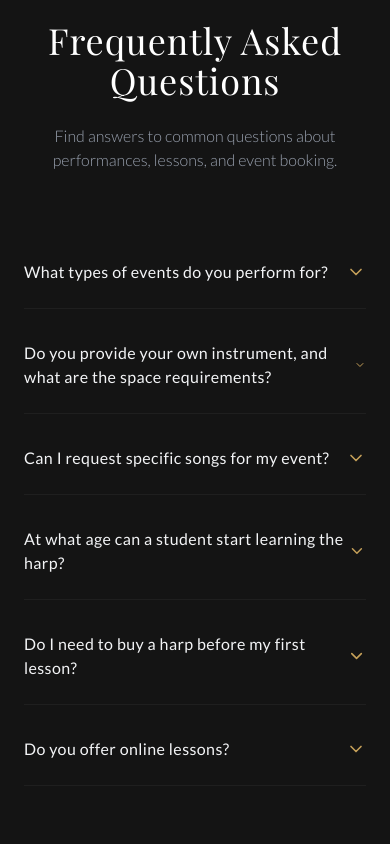
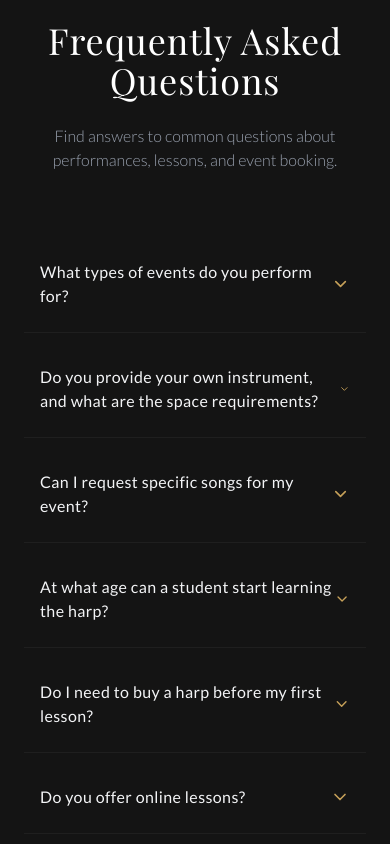
Before and after one commit to Butternctu/yiruimusic, a React (Vite) app: page / in a window 390 px wide. Shown: the part 4945-5789 px from the top of the page. Built offline with nearby package versions, Linux system fonts and the light colour scheme; a web font is replaced by a local one.

Commit message:
style: add horizontal padding to FAQ items for better mobile readability

```diff
--- a/src/components/FAQ.jsx
+++ b/src/components/FAQ.jsx
@@ -8,10 +8,10 @@ const FAQItem = ({ faq, isOpen, onClick }) => {
   return (
     <div className="border-b border-dark-700">
       <button
-        className="w-full py-6 flex justify-between items-center text-left focus:outline-none group"
+        className="w-full py-6 px-4 md:px-6 flex justify-between items-center text-left focus:outline-none group"
         onClick={onClick}
       >
-        <span className={`text-base md:text-[17px] font-normal tracking-wide transition-colors duration-300 group-hover:text-gold-light ${isOpen ? "text-gold-light" : "text-gray-100"}`}>
+        <span className={`text-base md:text-[17px] font-normal tracking-wide transition-colors duration-300 group-hover:text-gold ${isOpen ? "text-gold" : "text-gray-100"}`}>
           {faq.question}
         </span>
         <ChevronDown
@@ -23,7 +23,7 @@ const FAQItem = ({ faq, isOpen, onClick }) => {
           }`}
       >
         <div className="overflow-hidden">
-          <p className="text-gray-400 font-light leading-relaxed pb-6">
+          <p className="text-gray-400 font-light leading-relaxed pb-6 px-4 md:px-6">
             {faq.answer}
           </p>
         </div>
```
